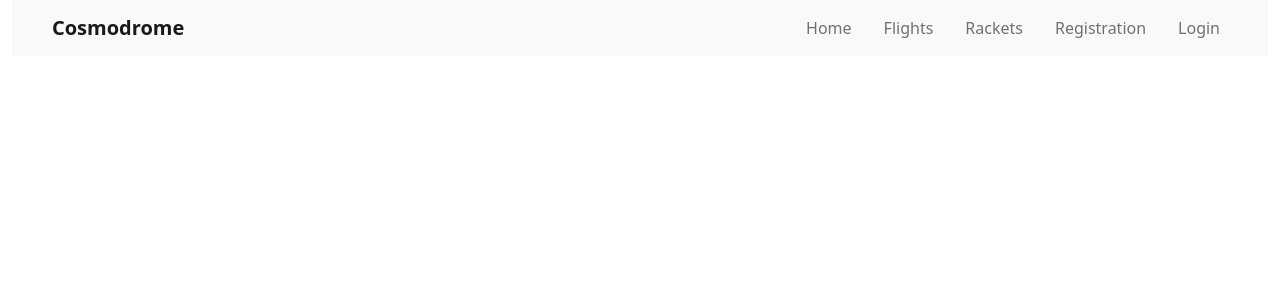
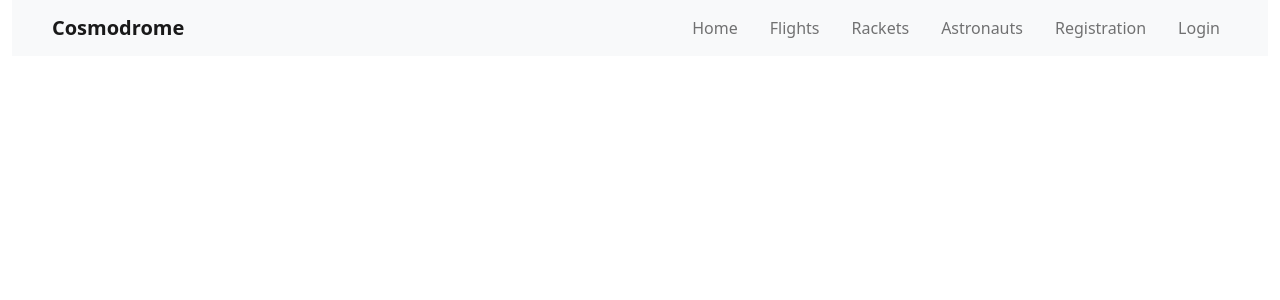
Before and after one commit to Timur5050/cosmodrome, a Django app: page / in a window 1280 px wide. Shown: the top 300 px of the page. Run offline with Django 5.2, Linux system fonts and the light colour scheme.

Commit message:
mopdified sidebar with correct urls

```diff
--- a/templates/includes/sidebar.html
+++ b/templates/includes/sidebar.html
@@ -20,13 +20,15 @@
     .navbar-nav .nav-item + .nav-item {
       margin-left: 1rem;
     }
+
   </style>
 </head>
 <body>
 <nav class="navbar navbar-expand-lg navbar-light bg-light">
   <div class="container-fluid">
     <a class="navbar-brand" href="#">Cosmodrome</a>
-      <button class="navbar-toggler" type="button" data-bs-toggle="collapse" data-bs-target="#navbarNav" aria-controls="navbarNav" aria-expanded="false" aria-label="Toggle navigation">
+    <button class="navbar-toggler" type="button" data-bs-toggle="collapse" data-bs-target="#navbarNav"
+            aria-controls="navbarNav" aria-expanded="false" aria-label="Toggle navigation">
       <span class="navbar-toggler-icon"></span>
     </button>
     <div class="collapse navbar-collapse" id="navbarNav">
@@ -35,10 +37,13 @@
           <a class="nav-link" href="#">Home</a>
         </li>
         <li class="nav-item">
-            <a class="nav-link" href="#">Flights</a>
+          <a class="nav-link" href="{% url 'hangar:flight-list' %}">Flights</a>
         </li>
         <li class="nav-item">
           <a class="nav-link" href="{% url 'hangar:racket-list' %}">Rackets</a>
+        </li>
+        <li class="nav-item">
+          <a class="nav-link" href="{% url 'hangar:astronaut-list' %}">Astronauts</a>
         </li>
         {% if user.is_authenticated %}
         <li class="nav-item">
```
Lines whose indentation alone changed are shown as unchanged.
